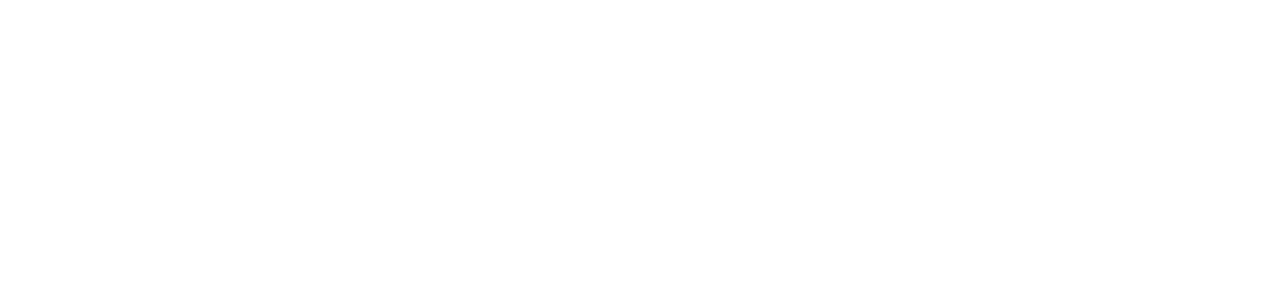
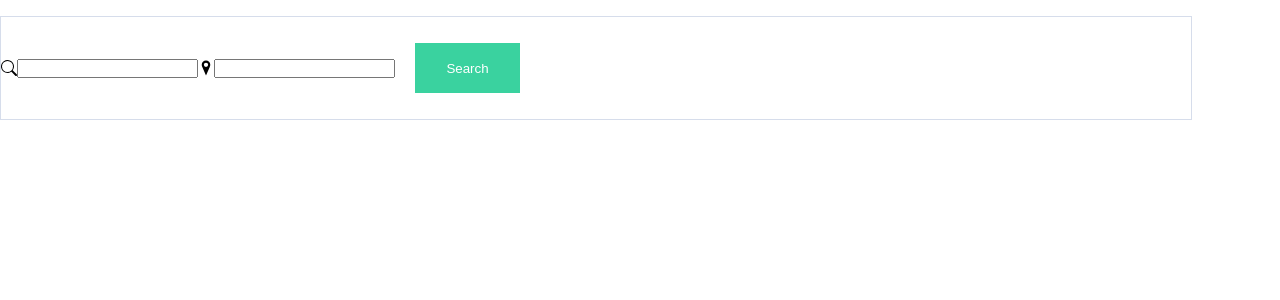
Before and after one commit to andersonstorqui/React-components-treinamentoMV, a React (Create React App) app in the folder desenvolvendo-habilidades-de-components-treinamentos/: page / in a window 1280 px wide. Shown: the top 300 px of the page. Built offline with nearby package versions, Linux system fonts and the light colour scheme.

Commit message:
search bar criando

```diff
--- a/desenvolvendo-habilidades-de-components-treinamentos/src/App.js
+++ b/desenvolvendo-habilidades-de-components-treinamentos/src/App.js
@@ -1,6 +1,7 @@
 import ButtonPage from "../src/screens/buttons/ButtonPage";
 import Inputs from "../src/screens/Inputs/Inputs";
 import AreaText from "./screens/AreaText/AreaTextScreen";
+import Search from "./screens/SearchBar/Search";
 import "./style.css";
 
 function App() {
@@ -9,6 +10,7 @@
       {/* <ButtonPage /> */}
       {/* <Inputs /> */}
       {/* <AreaText /> */}
+      <Search />
     </>
   );
 }
--- /dev/null
+++ b/desenvolvendo-habilidades-de-components-treinamentos/src/screens/SearchBar/Search.js
@@ -0,0 +1,19 @@
+import { Div } from "../../styles/searchStyles";
+import { BsSearch } from "react-icons/bs";
+import { GiPositionMarker } from "react-icons/gi";
+
+const Search = () => {
+  return (
+    <Div>
+      <div>
+        <BsSearch />
+        <input />
+        <GiPositionMarker />
+        <input type="select" />
+        <button type="submit">Search</button>
+      </div>
+    </Div>
+  );
+};
+
+export default Search;
--- /dev/null
+++ b/desenvolvendo-habilidades-de-components-treinamentos/src/styles/searchStyles.js
@@ -0,0 +1,32 @@
+import styled from "styled-components";
+
+export const Div = styled.div.attrs((props) => ({
+  type: "div",
+}))`
+  div {
+    width: 1192px;
+    height: 104px;
+    border: 1px solid #d6ddeb;
+    box-sizing: border-box;
+    margin: 16px 0px;
+    display: flex;
+    flex-direction: row;
+    justify-content: flex-start;
+    align-items: center;
+  }
+
+  button {
+    width: 105px;
+    height: 50px;
+    background: #3ad29f;
+    margin: 0px 20px;
+    border: none;
+    color: #ffffff;
+    display: flex;
+    align-items: center;
+    /* text-align: center; */
+    justify-content: center;
+  }
+`;
+
+//FAZER STYLED COMPONENT DINAMICO E POR  MAIS DOIS INPUTS E UM BOTÃO PARA ESTILIZAR JUNTOS, ABRAÇO FELIZ ANIVER GATÃO
```
Also changed, not shown: desenvolvendo-habilidades-de-components-treinamentos/src/components/AreaText/AreaTextProps.js (deleted).
